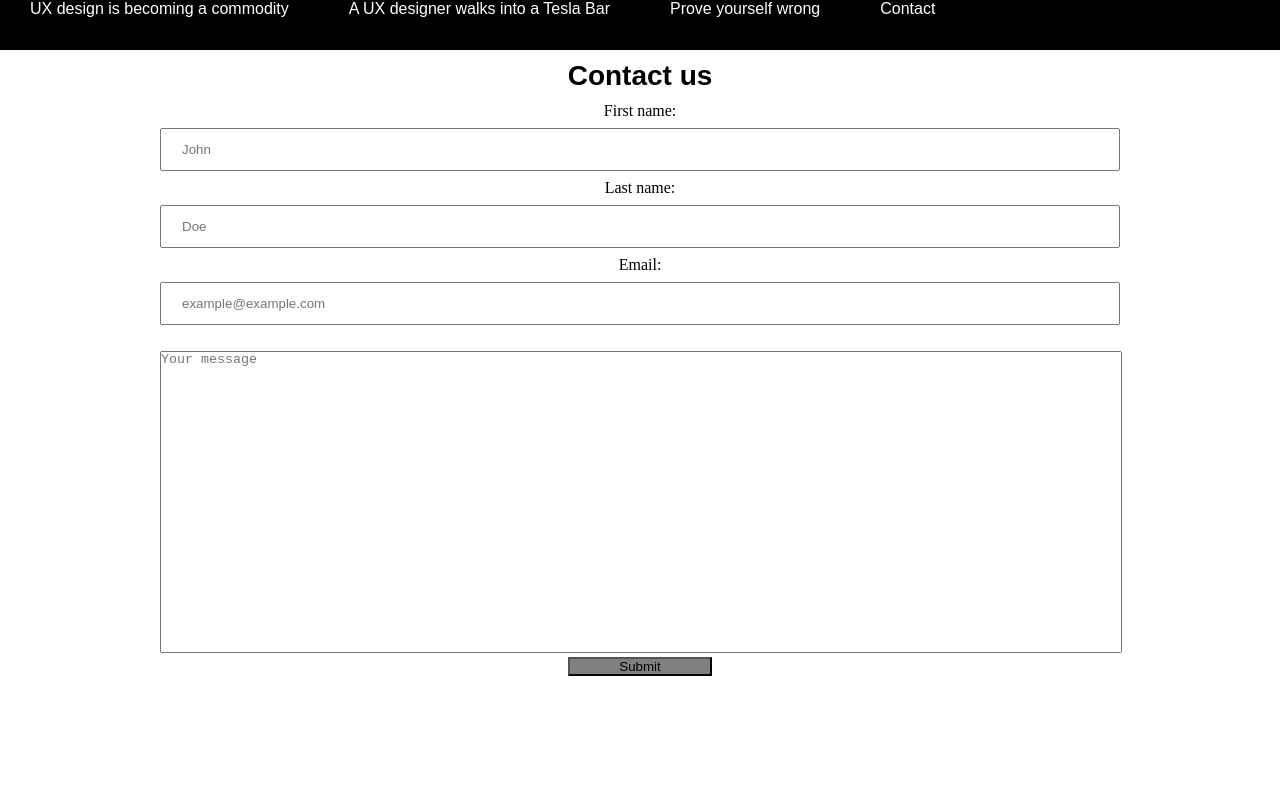
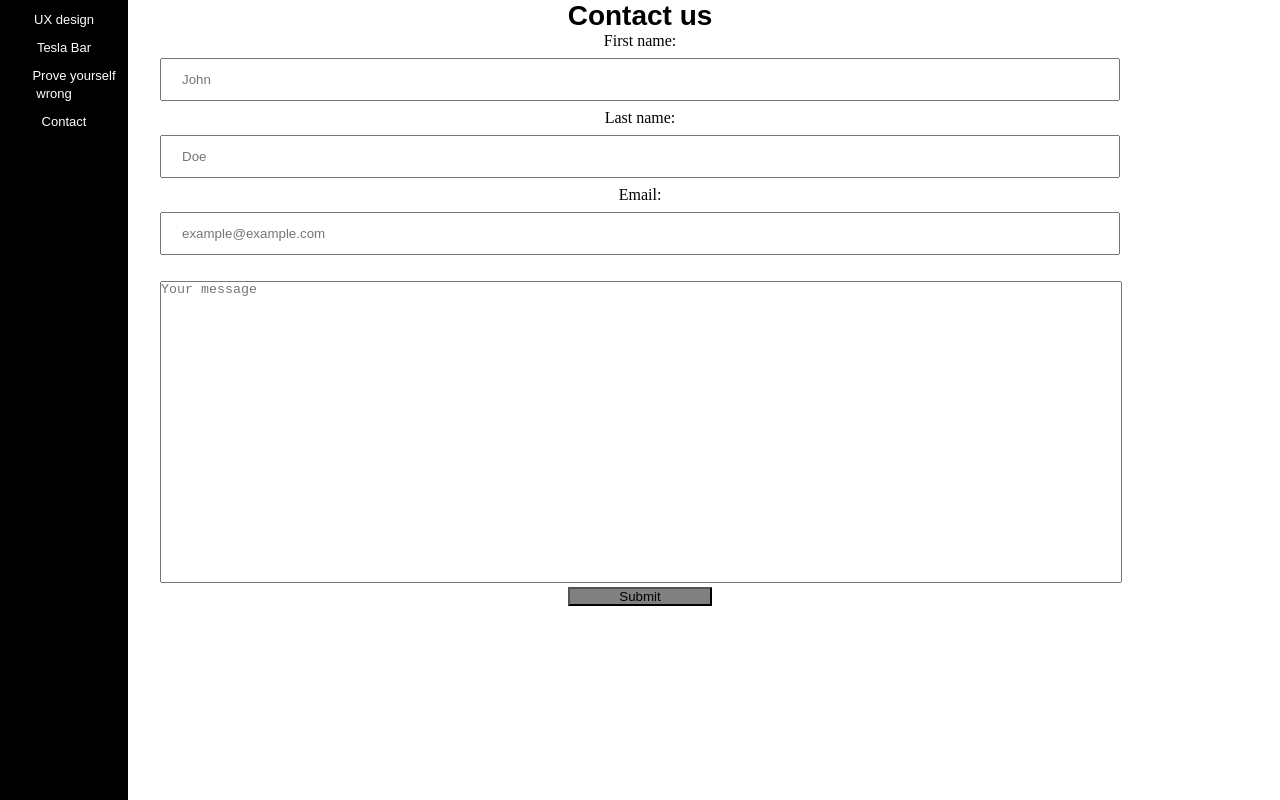
Before and after one commit to SJ4MPIE/IWDER, a plain HTML site: page pages/contact.html in a window 1280 px wide. Drawn offline with Linux system fonts and the light colour scheme.

Commit message:
fixed nav

```diff
--- a/css/style.css
+++ b/css/style.css
@@ -12,7 +12,6 @@
 h1 {
     font-size: 28px;
 }
-
 
 h1,
 h2,
@@ -71,22 +70,28 @@ img {
 }
 
 .desktop_nav ul {
+    display: flex;
     list-style-type: none;
     margin: 0;
     padding: 0;
     overflow: hidden;
     background-color: #000;
     text-align: center;
+    flex-direction: column;
 
 }
 
 .desktop_nav {
-    height: 50px;
+    display: flex;
+    width: 10%;
+    position: fixed;
+    height: 200vh;
     background-color: #000;
+    flex-direction: column;
 }
 
 .desktop_nav li {
-    float: left
+    margin-top: 10px;
 }
 
 .desktop_nav li a {
@@ -94,9 +99,9 @@ img {
     color: white;
     text-align: center;
     text-decoration: none;
-    margin: 10px;
-    padding: 20px;
+    margin: 20px;
     font-family: sans-serif;
+    font-size: 13px;
 }
 
 li a:hover {
@@ -110,31 +115,6 @@ li a:hover {
 
 .img_avg {
     width: 40%;
-}
-
-@media only screen and (max-width: 1000px) {
-    img {
-        width: 100%;
-    }
-}
-
-@media only screen and (max-width: 600px) {
-    img {
-        width: 100%;
-    }
-
-    .desktop_nav {
-        display: none;
-    }
-
-    .mobile_nav {
-        overflow: hidden;
-        display: block;
-    }
-
-    .mobile_img_responsive {
-        display: none;
-    }
 }
 
 table, th, td {
@@ -169,3 +149,28 @@ table, th, td {
     margin: 8px 0;
     box-sizing: border-box;
   }
+
+  @media only screen and (max-width: 1000px) {
+    img {
+        width: 100%;
+    }
+}
+
+@media only screen and (max-width: 600px) {
+    img {
+        width: 100%;
+    }
+
+    .desktop_nav {
+        display: none;
+    }
+
+    .mobile_nav {
+        overflow: hidden;
+        display: block;
+    }
+
+    .mobile_img_responsive {
+        display: none;
+    }
+}
--- a/pages/contact.html
+++ b/pages/contact.html
@@ -10,21 +10,21 @@
 <body>
     <nav class="desktop_nav">
         <ul>
-            <li><a href="../index.html">UX design is becoming a commodity </a></li>
-            <li><a href="article_1.html">A UX designer walks into a Tesla Bar</a></li>
+            <li><a href="../index.html">UX design </a></li>
+            <li><a href="article_1.html">Tesla Bar</a></li>
             <li><a href="article_2.html">Prove yourself wrong</a></li>
             <li><a href="contact.html">Contact</a></li>
         </ul>
     </nav>
     <nav class="mobile_nav">
         <ul>
-            <li><a href="../index.html">UX design is becoming a commodity </a></li>
-            <li><a href="article_1.html">A UX designer walks into a Tesla Bar</a></li>
+            <li><a href="../index.html">UX design </a></li>
+            <li><a href="article_1.html">Tesla Bar</a></li>
             <li><a href="article_2.html">Prove yourself wrong</a></li>
             <li><a href="contact.html">Contact</a></li>
         </ul>
     </nav>
-    <h1>Contact us</h1>
+    <h1 style="margin: 0;">Contact us</h1>
     <div class="container">
         <form action="message_sent.html">
             <label for="fname">First name:</label><br>
```
Also changed, not shown: index.html (+4 -4 lines), pages/article_1.html (+4 -4 lines), pages/article_2.html (+4 -4 lines).
